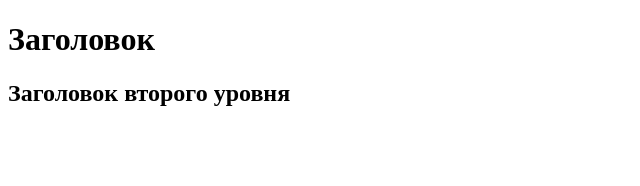
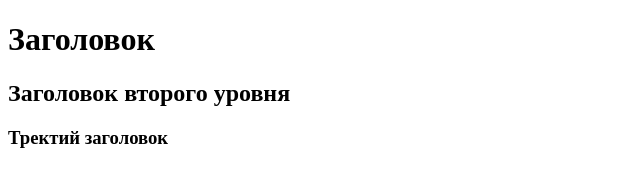
Before and after one commit to DimaVelesevich/ProjectTest, a plain HTML site: page GITx/index.html in a window 1280 px wide. Shown: the whole page, without its empty margins (0-640 px from the left). Drawn offline with Linux system fonts and the light colour scheme.

Commit message:
Третий заголовок

```diff
--- a/GITx/index.html
+++ b/GITx/index.html
@@ -11,6 +11,7 @@
 <body>
     <h1>Заголовок</h1>
     <h2>Заголовок второго уровня</h2>
+    <h3>Тректий заголовок<h3>
 </body>
 
 </html>
```
